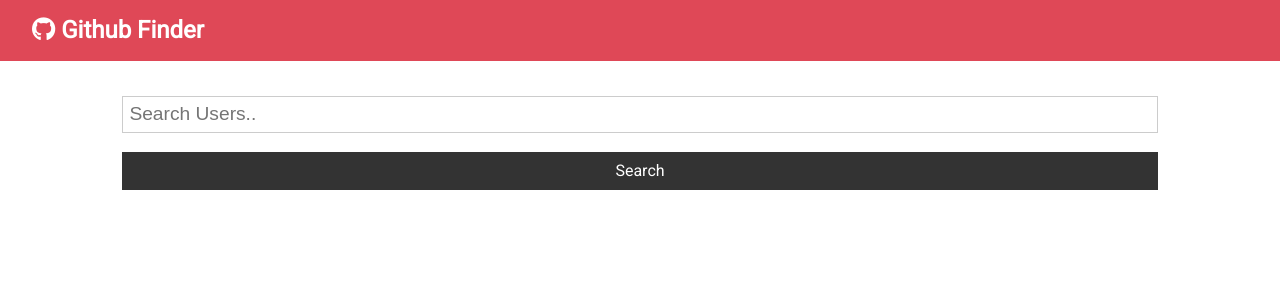
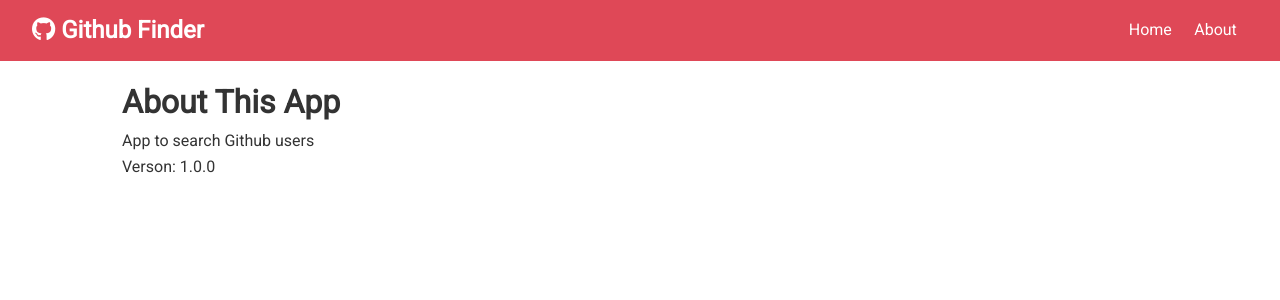
Before and after one commit to Kmerck88/Github-Finder, a React (Create React App) app: page /about in a window 1280 px wide. Shown: the top 300 px of the page. Built offline with nearby package versions, Linux system fonts and the light colour scheme.

Commit message:
Feat: Added About & Home pages

```diff
--- a/package.json
+++ b/package.json
@@ -4,8 +4,10 @@
   "private": true,
   "dependencies": {
     "axios": "^0.19.0",
+    "i": "^0.3.6",
     "react": "^16.9.0",
     "react-dom": "^16.9.0",
+    "react-router-dom": "^5.1.0",
     "react-scripts": "3.1.1"
   },
   "scripts": {
--- a/src/App.js
+++ b/src/App.js
@@ -1,14 +1,18 @@
-import React, { Component } from 'react';
+import React, { Fragment, Component } from 'react';
+import { BrowserRouter as Router, Switch, Route } from 'react-router-dom';
 import Navbar from './components/layout/Navbar';
 import Users from './components/users/Users';
 import Search from './components/users/Search';
+import Alert from './components/layout/Alert';
+import About from './components/pages/About';
 import axios from 'axios';
 import './App.css';
 
 class App extends Component {
   state = {
     users: [],
-    loading: false
+    loading: false,
+    alert: null
   };
 
   // Search Github users
@@ -27,21 +31,43 @@ class App extends Component {
   // Clear users from state
   clearUsers = () => this.setState({ users: [], loading: false });
 
+  // Set Alert
+  setAlert = (msg, type) => {
+    this.setState({ alert: { msg, type } });
+
+    setTimeout(() => this.setState({ alert: null }), 5000);
+  };
+
   render() {
-    const {users, loading }=this.state
+    const { users, loading } = this.state;
 
     return (
+      <Router>
         <div className='App'>
           <Navbar />
           <div className='container'>
+            <Alert alert={this.state.alert} />
+            <Switch>
+              <Route
+                exact
+                path='/'
+                render={props => (
+                  <Fragment>
                     <Search
                       searchUsers={this.searchUsers}
                       clearUsers={this.clearUsers}
                       showClear={this.state.users.length > 0 ? true : false}
+                      setAlert={this.setAlert}
                     />
                     <Users loading={loading} users={users} />
+                  </Fragment>
+                )}
+              />
+              <Route exact path='/about' component={About}/>
+            </Switch>
           </div>
         </div>
+      </Router>
     );
   }
 }
--- /dev/null
+++ b/src/components/layout/Alert.js
@@ -0,0 +1,13 @@
+import React from 'react'
+
+const Alert = ({alert}) => {
+  return (
+  alert !== null&&(
+    <div className={`alert alert-${alert.type}`}>
+    <i className="fas fa-info-circle" />{alert.msg}
+    </div>
+  )
+  )
+}
+
+export default Alert
--- a/src/components/layout/Navbar.js
+++ b/src/components/layout/Navbar.js
@@ -1,5 +1,6 @@
 import React from 'react';
 import PropTypes from 'prop-types';
+import {Link } from 'react-router-dom';
 
  const Navbar=({icon, title}) => {
   return (
@@ -7,6 +8,14 @@ import PropTypes from 'prop-types';
         <h1>
           <i className={icon} /> {title}
         </h1>
+        <ul>
+        <li>
+          <Link to='/'>Home</Link>
+        </li>
+        <li>
+        <Link to='/about'>About</Link>
+        </li>
+        </ul>
       </nav>
     );
   }
--- /dev/null
+++ b/src/components/pages/About.js
@@ -0,0 +1,14 @@
+import React, {Fragment} from 'react'
+
+const About = () => {
+  return (
+    <Fragment>
+      <h1> About This App</h1>
+      <p>App to search Github users </p>
+      <p>Verson: 1.0.0</p>
+
+</Fragment>
+  );
+};
+
+export default About
--- a/src/components/users/Search.js
+++ b/src/components/users/Search.js
@@ -1,27 +1,32 @@
 import React, { Component } from 'react';
-import ProTypes from 'prop-types';
+import PropTypes from 'prop-types';
 
 export class Search extends Component {
   state = {
     text: ''
   };
 
-  static ProTypes = {
-    searchUsers: ProTypes.func.isRequired,
-    clearUsers: ProTypes.func.isRequired,
-    showClear: ProTypes.bool.isRequired
-  };
+  static propTypes = {
+    searchUsers: PropTypes.func.isRequired,
+    clearUsers: PropTypes.func.isRequired,
+    showClear: PropTypes.bool.isRequired,
+    setAlert: PropTypes.func.isRequired,
+    };
 
   onSubmit = e => {
     e.preventDefault();
-    this.props.searchUsers(this.state.text);
-    this.setState({ text: '' });
+    if (this.state.text === '') {
+    this.props.setAlert('Please enter something', 'light');
+    } else {
+      this.props.searchUsers(this.state.text);
+      this.setState({ text: '' });
+    }
   };
 
   onChange = e => this.setState({ [e.target.name]: e.target.value });
 
   render() {
-    const {showClear, clearUsers } = this.props;
+    const { showClear, clearUsers } = this.props;
     return (
       <div>
         <form onSubmit={this.onSubmit} className='form'>
@@ -39,10 +44,7 @@ export class Search extends Component {
           />
         </form>
         {showClear && (
-          <button
-            className='btn btn-light btn-block'
-            onClick={clearUsers}
-          >
+          <button className='btn btn-light btn-block' onClick={clearUsers}>
             Clear
           </button>
         )}
```
Also changed, not shown: 1 other file (tests, documents, lock files or other folders). Lines whose indentation alone changed are shown as unchanged.
